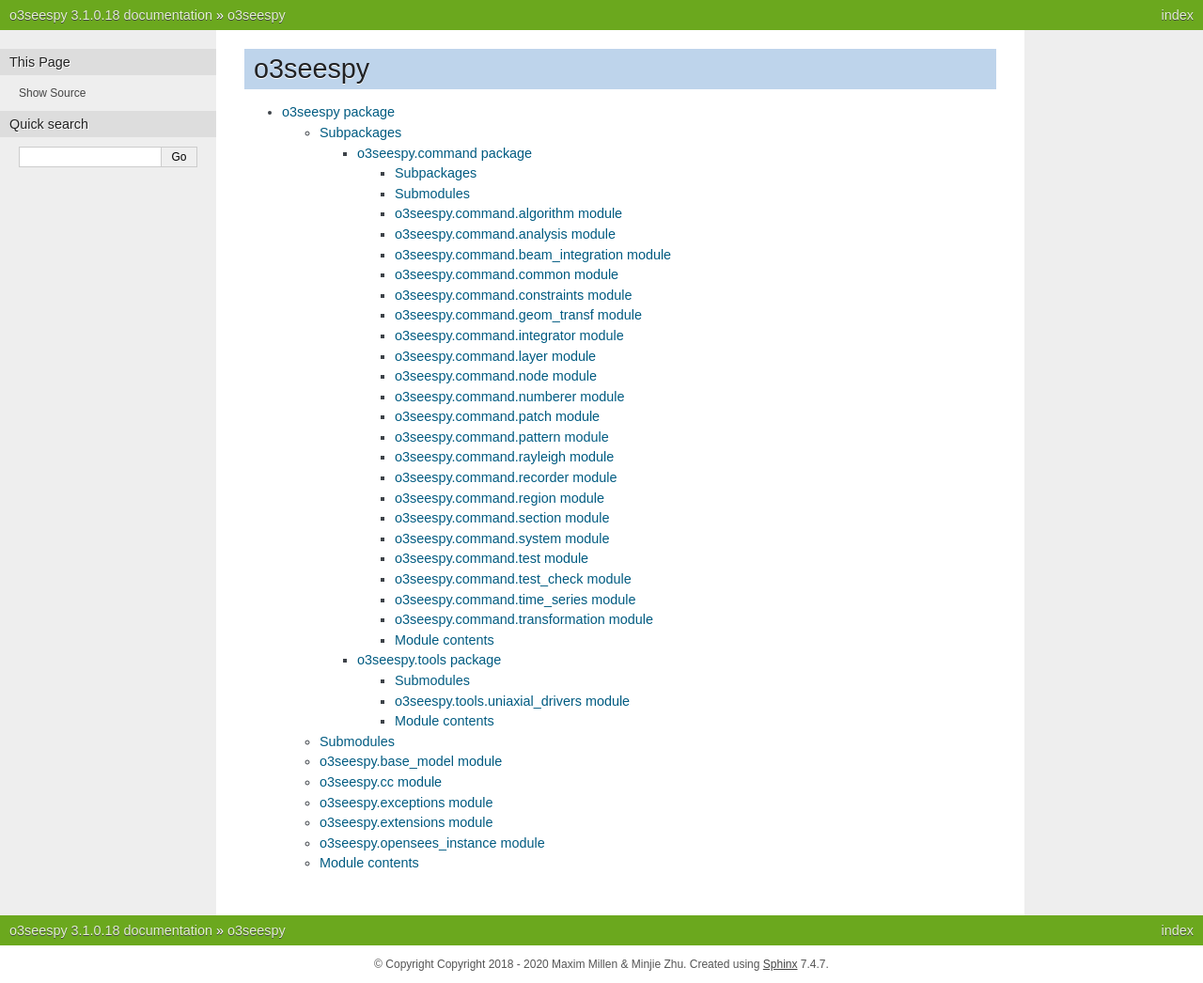
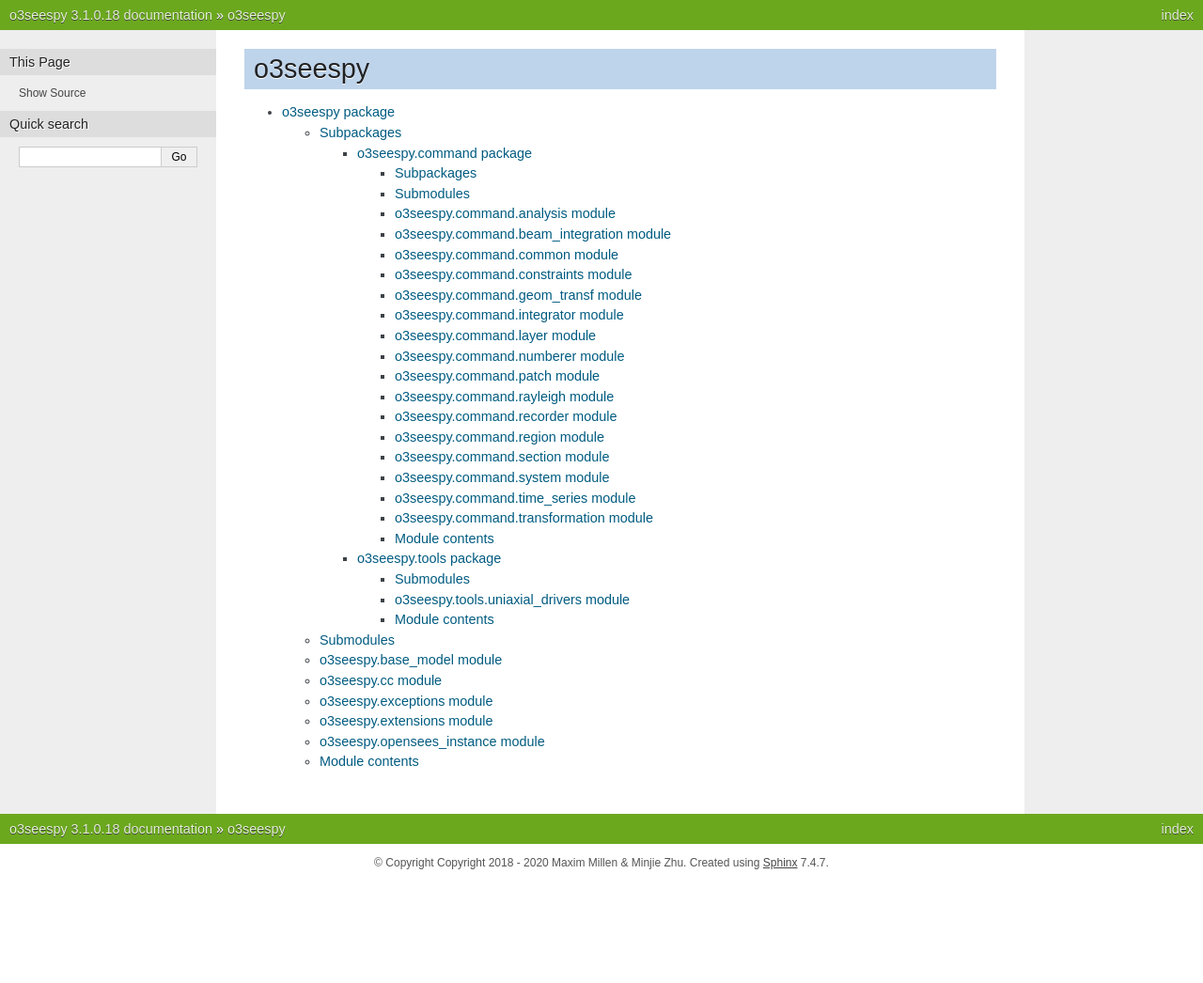
Before and after one commit to o3seespy/o3seespy, a Sphinx documentation site: the page built from docs/modules.rst, in a window 1280 px wide. Shown: the whole page at 94% size. Built offline with Sphinx 7.4.7, drawn with Linux system fonts in a browser that asks for light colours; formulas are drawn with MathJax 3; after the commit the page ends 938 px from its top, so only the background shows below that.

Commit message:
First addition of docs4

```diff
--- a/docs/o3seespy.command.rst
+++ b/docs/o3seespy.command.rst
@@ -13,13 +13,7 @@
 Submodules
 ----------
 
-o3seespy.command.algorithm module
----------------------------------
 
-.. automodule:: o3seespy.command.algorithm
-   :members:
-   :undoc-members:
-   :show-inheritance:
 
 o3seespy.command.analysis module
 --------------------------------
@@ -77,14 +71,6 @@
    :undoc-members:
    :show-inheritance:
 
-o3seespy.command.node module
-----------------------------
-
-.. automodule:: o3seespy.command.node
-   :members:
-   :undoc-members:
-   :show-inheritance:
-
 o3seespy.command.numberer module
 --------------------------------
 
@@ -101,13 +87,6 @@
    :undoc-members:
    :show-inheritance:
 
-o3seespy.command.pattern module
--------------------------------
-
-.. automodule:: o3seespy.command.pattern
-   :members:
-   :undoc-members:
-   :show-inheritance:
 
 o3seespy.command.rayleigh module
 --------------------------------
@@ -149,21 +128,6 @@
    :undoc-members:
    :show-inheritance:
 
-o3seespy.command.test module
-----------------------------
-
-.. automodule:: o3seespy.command.test
-   :members:
-   :undoc-members:
-   :show-inheritance:
-
-o3seespy.command.test\_check module
------------------------------------
-
-.. automodule:: o3seespy.command.test_check
-   :members:
-   :undoc-members:
-   :show-inheritance:
 
 o3seespy.command.time\_series module
 ------------------------------------
```
Also changed, not shown: docs/index.rst (+9 -20 lines), docs/o3seespy.command.algorithm.rst (added, +7 -0 lines), docs/o3seespy.command.node.rst (added, +7 -0 lines), docs/o3seespy.command.pattern.rst (added, +7 -0 lines), docs/o3seespy.command.test.rst (added, +7 -0 lines).
